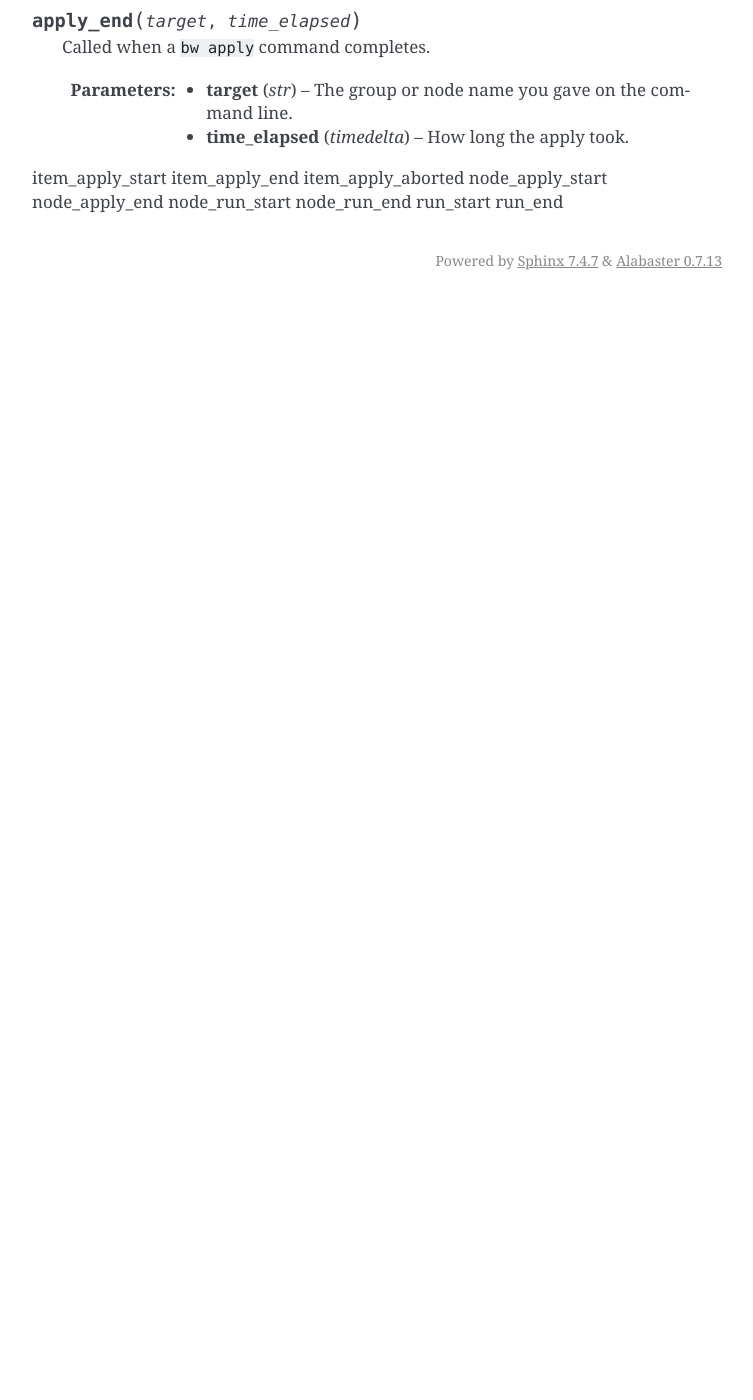
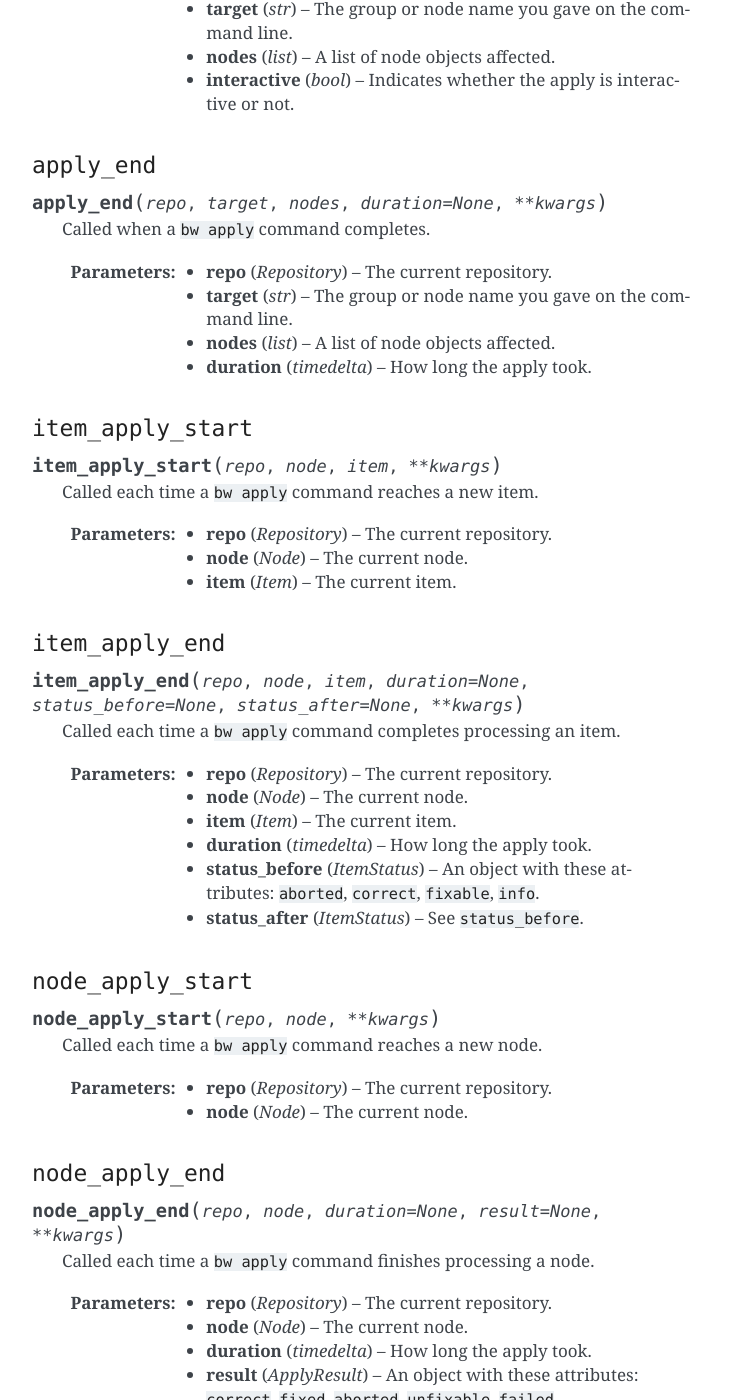
Before and after one commit to bundlewrap/bundlewrap, a Sphinx documentation site: the page built from doc/hooks.rst, in a window 1280 px wide and 1400 px high, scrolled down 932 px. Shown: the whole window, without its empty margins (388-1141 px from the left). Built offline with Sphinx 7.4.7, drawn with Linux system fonts in a browser that asks for light colours; before the commit the page ends 1232 px from its top, so only the background shows below that; some of the changed text lies outside the part shown.

Commit message:
complete hook docs

```diff
--- a/doc/hooks.rst
+++ b/doc/hooks.rst
@@ -18,8 +18,14 @@ Example
 
     from my_awesome_notification_system import post_message
 
-    def node_apply_start(node, interactive):
+    def node_apply_start(repo, node, interactive=False, **kwargs):
         post_message("Starting apply on {}, everything is gonna be OK!".format(node.name))
+
+
+
+.. note::
+
+	Always define your hooks with ``**kwargs`` so we can pass in more information in future updates without breaking your hook.
 
 
 Functions
@@ -31,29 +37,131 @@ This is a list of all functions a hook file may implement.
 ``apply_start``
 ###############
 
-.. py:function:: apply_start(target, interactive)
+.. py:function:: apply_start(repo, target, nodes, interactive=False, **kwargs)
 
     Called when you start a ``bw apply`` command.
 
+    :param Repository repo: The current repository.
     :param str target: The group or node name you gave on the command line.
+    :param list nodes: A list of node objects affected.
     :param bool interactive: Indicates whether the apply is interactive or not.
+
 
 ``apply_end``
 #############
 
-.. py:function:: apply_end(target, time_elapsed)
+.. py:function:: apply_end(repo, target, nodes, duration=None, **kwargs)
 
     Called when a ``bw apply`` command completes.
 
+    :param Repository repo: The current repository.
     :param str target: The group or node name you gave on the command line.
-    :param timedelta time_elapsed: How long the apply took.
+    :param list nodes: A list of node objects affected.
+    :param timedelta duration: How long the apply took.
 
-item_apply_start
-item_apply_end
-item_apply_aborted
-node_apply_start
-node_apply_end
-node_run_start
-node_run_end
-run_start
-run_end
+
+``item_apply_start``
+####################
+
+.. py:function:: item_apply_start(repo, node, item, **kwargs)
+
+    Called each time a ``bw apply`` command reaches a new item.
+
+    :param Repository repo: The current repository.
+    :param Node node: The current node.
+    :param Item item: The current item.
+
+
+``item_apply_end``
+##################
+
+.. py:function:: item_apply_end(repo, node, item, duration=None, status_before=None, status_after=None, **kwargs)
+
+    Called each time a ``bw apply`` command completes processing an item.
+
+    :param Repository repo: The current repository.
+    :param Node node: The current node.
+    :param Item item: The current item.
+    :param timedelta duration: How long the apply took.
+    :param ItemStatus status_before: An object with these attributes: ``aborted``, ``correct``, ``fixable``, ``info``.
+    :param ItemStatus status_after: See ``status_before``.
+
+
+
+``node_apply_start``
+####################
+
+.. py:function:: node_apply_start(repo, node, **kwargs)
+
+    Called each time a ``bw apply`` command reaches a new node.
+
+    :param Repository repo: The current repository.
+    :param Node node: The current node.
+
+
+``node_apply_end``
+##################
+
+.. py:function:: node_apply_end(repo, node, duration=None, result=None, **kwargs)
+
+    Called each time a ``bw apply`` command finishes processing a node.
+
+    :param Repository repo: The current repository.
+    :param Node node: The current node.
+    :param timedelta duration: How long the apply took.
+    :param ApplyResult result: An object with these attributes: ``correct``, ``fixed``, ``aborted``, ``unfixable``, ``failed``.
+
+
+``node_run_start``
+##################
+
+.. py:function:: node_run_start(repo, node, command, **kwargs)
+
+    Called each time a ``bw run`` command reaches a new node.
+
+    :param Repository repo: The current repository.
+    :param Node node: The current node.
+    :param str command: The command that will be run on the node.
+
+
+``node_run_end``
+################
+
+.. py:function:: node_run_start(repo, node, command, duration=None, return_code=None, stdout="", stderr="", **kwargs)
+
+    Called each time a ``bw run`` command finishes on a node.
+
+    :param Repository repo: The current repository.
+    :param Node node: The current node.
+    :param str command: The command that was run on the node.
+    :param timedelta duration: How long it took to run the command.
+    :param int return_code: Return code of the remote command.
+    :param str stdout: The captured stdout stream of the remote command.
+    :param str stderr: The captured stderr stream of the remote command.
+
+
+``run_start``
+#############
+
+.. py:function:: run_start(repo, target, nodes, command, **kwargs)
+
+    Called each time a ``bw run`` command starts.
+
+    :param Repository repo: The current repository.
+    :param str target: The group or node name you gave on the command line.
+    :param list nodes: A list of node objects affected.
+    :param str command: The command that will be run on the node.
+
+
+``run_end``
+###########
+
+.. py:function:: run_start(repo, target, nodes, command, duration=None, **kwargs)
+
+    Called each time a ``bw run`` command finishes.
+
+    :param Repository repo: The current repository.
+    :param str target: The group or node name you gave on the command line.
+    :param list nodes: A list of node objects affected.
+    :param str command: The command that was run.
+    :param timedelta duration: How long it took to run the command on all nodes.
```
